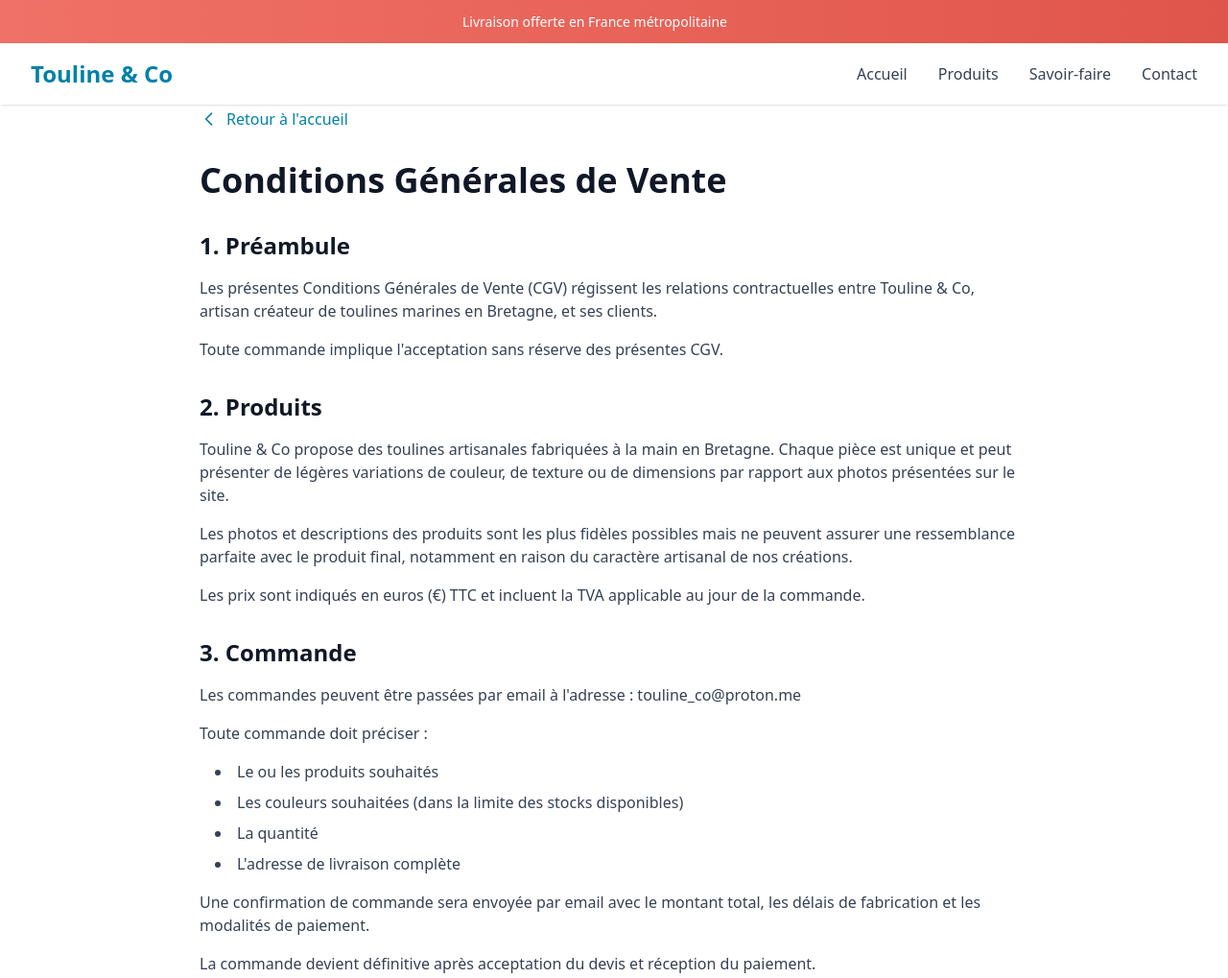
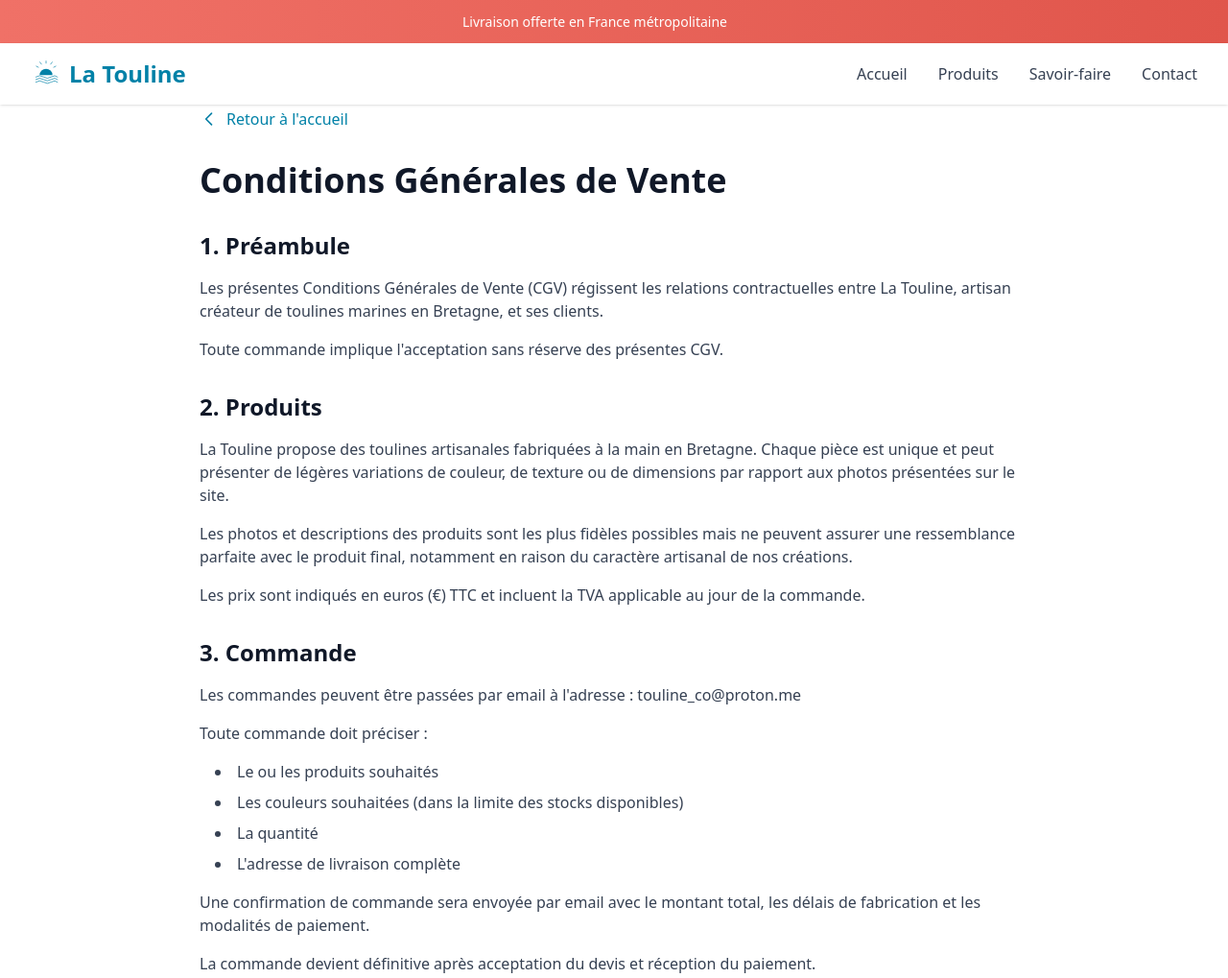
Before and after one commit to kevinbdx35/touline, an Astro site: page /touline/cgv in a window 1280 px wide. Shown: the top 1019 px of the page at 96% size. Built offline with nearby package versions, Linux system fonts and the light colour scheme; Astro itself is replaced by a stand-in of ours; some icons are missing.

Commit message:
rename site from Touline & Co to La Touline with sun/waves logo
Co-Authored-By: Claude Opus 4.6 <noreply@anthropic.com>

```diff
--- a/src/components/EmailLink.jsx
+++ b/src/components/EmailLink.jsx
@@ -23,7 +23,7 @@ const EmailLink = ({ className = '', children }) => {
     <a
       href={`mailto:${email}`}
       className={className}
-      aria-label="Envoyer un email à Touline & Co"
+      aria-label="Envoyer un email à La Touline"
     >
       {children || email}
     </a>
--- a/src/components/Footer.astro
+++ b/src/components/Footer.astro
@@ -8,7 +8,7 @@ const base = import.meta.env.BASE_URL;
     <div class="grid grid-cols-2 md:grid-cols-3 gap-6 sm:gap-8 mb-8">
       <!-- About -->
       <div class="col-span-2 md:col-span-1">
-        <h3 class="text-xl sm:text-2xl font-bold mb-3 sm:mb-4">Touline & Co</h3>
+        <h3 class="text-xl sm:text-2xl font-bold mb-3 sm:mb-4">La Touline</h3>
         <p class="text-sm sm:text-base text-gray-400">
           Artisan créateur de toulines marines depuis plus de 10 ans.
           Chaque pièce est unique et fabriquée à la main en Bretagne avec passion.
@@ -72,7 +72,7 @@ const base = import.meta.env.BASE_URL;
 
     <div class="border-t border-gray-800 pt-6 sm:pt-8 text-center">
       <p class="text-sm sm:text-base text-gray-400">
-        &copy; {currentYear} Touline & Co. Tous droits réservés. Fait avec passion ⚓
+        &copy; {currentYear} La Touline. Tous droits réservés. Fait avec passion ⚓
       </p>
     </div>
   </div>
--- a/src/components/Hero.astro
+++ b/src/components/Hero.astro
@@ -69,7 +69,7 @@ const base = import.meta.env.BASE_URL;
           <div class="absolute inset-4 rounded-full overflow-hidden shadow-2xl bg-gradient-to-br from-cream to-peach/30">
             <img
               src={`${base}img/monocolor.webp`}
-              alt="Touline artisanale faite main - Touline & Co"
+              alt="Touline artisanale faite main - La Touline"
               class="w-full h-full object-cover drop-shadow-xl"
               width="400"
               height="400"
--- a/src/components/Navbar.astro
+++ b/src/components/Navbar.astro
@@ -24,7 +24,20 @@ const navLinks = [
   <div class="max-w-7xl mx-auto px-4 sm:px-6 lg:px-8">
     <div class="flex justify-between items-center h-16">
       <div class="flex-shrink-0 flex items-center">
-        <a href={base} class="text-2xl font-bold text-primary">Touline & Co</a>
+        <a href={base} class="flex items-center gap-2 text-2xl font-bold text-primary">
+          <svg viewBox="0 0 120 100" class="w-8 h-7" fill="none" xmlns="http://www.w3.org/2000/svg">
+            <line x1="60" y1="8" x2="60" y2="0" stroke="currentColor" stroke-width="2.5" stroke-linecap="round"/>
+            <line x1="78" y1="12" x2="84" y2="4" stroke="currentColor" stroke-width="2.5" stroke-linecap="round"/>
+            <line x1="90" y1="24" x2="98" y2="20" stroke="currentColor" stroke-width="2.5" stroke-linecap="round"/>
+            <line x1="42" y1="12" x2="36" y2="4" stroke="currentColor" stroke-width="2.5" stroke-linecap="round"/>
+            <line x1="30" y1="24" x2="22" y2="20" stroke="currentColor" stroke-width="2.5" stroke-linecap="round"/>
+            <path d="M 35 55 A 25 25 0 0 1 85 55" fill="currentColor"/>
+            <path d="M 20 62 Q 35 52, 50 62 Q 65 72, 80 62 Q 95 52, 105 62" stroke="currentColor" stroke-width="2.5" fill="none" stroke-linecap="round"/>
+            <path d="M 20 72 Q 35 62, 50 72 Q 65 82, 80 72 Q 95 62, 105 72" stroke="currentColor" stroke-width="2.5" fill="none" stroke-linecap="round"/>
+            <path d="M 20 82 Q 35 72, 50 82 Q 65 92, 80 82 Q 95 72, 105 82" stroke="currentColor" stroke-width="2.5" fill="none" stroke-linecap="round"/>
+          </svg>
+          La Touline
+        </a>
       </div>
 
       <!-- Desktop Menu -->
--- a/src/components/Testimonials.astro
+++ b/src/components/Testimonials.astro
@@ -31,7 +31,7 @@ const testimonials = [
         Ce qu'ils en disent
       </h2>
       <p class="text-lg text-gray-600 max-w-2xl mx-auto">
-        Nos clients partagent leur expérience avec les toulines artisanales Touline & Co.
+        Nos clients partagent leur expérience avec les toulines artisanales La Touline.
       </p>
     </div>
 
--- a/src/data/products.js
+++ b/src/data/products.js
@@ -1,5 +1,5 @@
 /**
- * Product categories data for Touline & Co
+ * Product categories data for La Touline
  */
 export const categories = [
   {
--- a/src/layouts/Layout.astro
+++ b/src/layouts/Layout.astro
@@ -7,7 +7,7 @@ interface Props {
 }
 
 const {
-  title = "Touline & Co - Toulines Artisanales Fait Main | Décoration Maritime",
+  title = "La Touline - Toulines Artisanales Fait Main | Décoration Maritime",
   description = "Découvrez nos toulines artisanales confectionnées à la main selon les traditions maritimes. Monocolor, Bicolor, Tricolor - Créations uniques et personnalisables. Livraison en France.",
 } = Astro.props;
 
@@ -18,7 +18,7 @@ const currentUrl = `${siteUrl}${Astro.url.pathname.replace(base, '/')}`;
 const jsonLd = {
   "@context": "https://schema.org",
   "@type": "LocalBusiness",
-  "name": "Touline & Co",
+  "name": "La Touline",
   "description": "Artisan créateur de toulines marines artisanales fait main en Bretagne. Décoration maritime unique et personnalisable.",
   "url": siteUrl,
   "image": `${siteUrl}/og-image.jpg`,
@@ -52,22 +52,22 @@ const jsonLd = {
     <meta name="title" content={title} />
     <meta name="description" content={description} />
     <meta name="keywords" content="touline, touline artisanale, touline fait main, décoration maritime, noeud marin, artisanat français, touline personnalisée, décoration nautique, butoir de porte maritime" />
-    <meta name="author" content="Touline & Co" />
+    <meta name="author" content="La Touline" />
     <meta name="robots" content="index, follow" />
 
     <!-- Open Graph / Facebook -->
     <meta property="og:type" content="website" />
     <meta property="og:url" content={currentUrl} />
-    <meta property="og:title" content="Touline & Co - Toulines Artisanales Fait Main" />
+    <meta property="og:title" content="La Touline - Toulines Artisanales Fait Main" />
     <meta property="og:description" content="Créations uniques tissées avec passion. Chaque touline est confectionnée à la main selon les traditions maritimes ancestrales." />
     <meta property="og:image" content={`${siteUrl}/og-image.jpg`} />
     <meta property="og:locale" content="fr_FR" />
-    <meta property="og:site_name" content="Touline & Co" />
+    <meta property="og:site_name" content="La Touline" />
 
     <!-- Twitter -->
     <meta property="twitter:card" content="summary_large_image" />
     <meta property="twitter:url" content={currentUrl} />
-    <meta property="twitter:title" content="Touline & Co - Toulines Artisanales Fait Main" />
+    <meta property="twitter:title" content="La Touline - Toulines Artisanales Fait Main" />
     <meta property="twitter:description" content="Créations uniques tissées avec passion. Chaque touline est confectionnée à la main selon les traditions maritimes ancestrales." />
     <meta property="twitter:image" content={`${siteUrl}/og-image.jpg`} />
 
--- a/src/layouts/LegalLayout.astro
+++ b/src/layouts/LegalLayout.astro
@@ -11,7 +11,7 @@ const { title } = Astro.props;
 const base = import.meta.env.BASE_URL;
 ---
 
-<Layout title={`${title} - Touline & Co`} description={title}>
+<Layout title={`${title} - La Touline`} description={title}>
   <Navbar />
   <main class="pt-16">
     <div class="max-w-4xl mx-auto px-4 py-12">
--- a/src/pages/404.astro
+++ b/src/pages/404.astro
@@ -7,7 +7,7 @@ import Footer from '../components/Footer.astro';
 const base = import.meta.env.BASE_URL;
 ---
 
-<Layout title="Page non trouvée - Touline & Co">
+<Layout title="Page non trouvée - La Touline">
   <Navbar />
   <main class="pt-16 flex items-center justify-center min-h-[80vh]">
     <div class="text-center px-4">
--- a/src/pages/cgv.astro
+++ b/src/pages/cgv.astro
@@ -12,7 +12,7 @@ const today = new Date().toLocaleDateString('fr-FR');
       <h2 class="text-2xl font-bold text-gray-900 mb-4">1. Préambule</h2>
       <p class="mb-4">
         Les présentes Conditions Générales de Vente (CGV) régissent les relations contractuelles
-        entre Touline & Co, artisan créateur de toulines marines en Bretagne, et ses clients.
+        entre La Touline, artisan créateur de toulines marines en Bretagne, et ses clients.
       </p>
       <p>
         Toute commande implique l'acceptation sans réserve des présentes CGV.
@@ -22,7 +22,7 @@ const today = new Date().toLocaleDateString('fr-FR');
     <section>
       <h2 class="text-2xl font-bold text-gray-900 mb-4">2. Produits</h2>
       <p class="mb-4">
-        Touline & Co propose des toulines artisanales fabriquées à la main en Bretagne.
+        La Touline propose des toulines artisanales fabriquées à la main en Bretagne.
         Chaque pièce est unique et peut présenter de légères variations de couleur, de texture
         ou de dimensions par rapport aux photos présentées sur le site.
       </p>
@@ -63,7 +63,7 @@ const today = new Date().toLocaleDateString('fr-FR');
       <h2 class="text-2xl font-bold text-gray-900 mb-4">4. Prix et paiement</h2>
       <p class="mb-4">
         Les prix affichés sur le site sont valables au moment de la consultation.
-        Touline & Co se réserve le droit de modifier ses prix à tout moment.
+        La Touline se réserve le droit de modifier ses prix à tout moment.
       </p>
       <p class="mb-4">
         Le paiement peut s'effectuer par :
@@ -128,7 +128,7 @@ const today = new Date().toLocaleDateString('fr-FR');
         la réception du produit avec des photos à l'appui.
       </p>
       <p>
-        Touline & Co s'engage à remplacer ou rembourser tout produit défectueux.
+        La Touline s'engage à remplacer ou rembourser tout produit défectueux.
       </p>
     </section>
 
@@ -136,7 +136,7 @@ const today = new Date().toLocaleDateString('fr-FR');
       <h2 class="text-2xl font-bold text-gray-900 mb-4">8. Propriété intellectuelle</h2>
       <p>
         Tous les visuels, textes, designs et créations présentés sur le site sont la propriété
-        exclusive de Touline & Co. Toute reproduction ou utilisation sans autorisation est interdite.
+        exclusive de La Touline. Toute reproduction ou utilisation sans autorisation est interdite.
       </p>
     </section>
 
@@ -170,7 +170,7 @@ const today = new Date().toLocaleDateString('fr-FR');
     <section>
       <h2 class="text-2xl font-bold text-gray-900 mb-4">11. Contact</h2>
       <p class="mb-2">
-        <strong>Touline & Co</strong>
+        <strong>La Touline</strong>
       </p>
       <p class="mb-2">Email : touline_co@proton.me</p>
       <p>[À COMPLÉTER - Adresse postale et téléphone]</p>
--- a/src/pages/livraison-retours.astro
+++ b/src/pages/livraison-retours.astro
@@ -118,7 +118,7 @@ const today = new Date().toLocaleDateString('fr-FR');
         <li>Procéder au remboursement intégral (produit + frais de port)</li>
       </ul>
       <p class="text-sm text-gray-600">
-        Les frais de retour d'un produit défectueux sont pris en charge par Touline & Co.
+        Les frais de retour d'un produit défectueux sont pris en charge par La Touline.
       </p>
 
       <h3 class="text-xl font-semibold text-gray-900 mb-3">Échanges</h3>
--- a/src/pages/mentions-legales.astro
+++ b/src/pages/mentions-legales.astro
@@ -11,7 +11,7 @@ const today = new Date().toLocaleDateString('fr-FR');
     <section>
       <h2 class="text-2xl font-bold text-gray-900 mb-4">1. Informations sur l'entreprise</h2>
       <div class="space-y-2">
-        <p><strong>Raison sociale :</strong> Touline & Co</p>
+        <p><strong>Raison sociale :</strong> La Touline</p>
         <p><strong>Forme juridique :</strong> [À COMPLÉTER - ex: Auto-entrepreneur, SARL, etc.]</p>
         <p><strong>Numéro SIRET :</strong> [À COMPLÉTER]</p>
         <p><strong>Adresse du siège social :</strong> [À COMPLÉTER - Adresse complète en Bretagne]</p>
@@ -34,12 +34,12 @@ const today = new Date().toLocaleDateString('fr-FR');
       <h2 class="text-2xl font-bold text-gray-900 mb-4">3. Propriété intellectuelle</h2>
       <p class="mb-4">
         L'ensemble de ce site (structure, textes, images, graphismes, logos, vidéos, etc.)
-        est la propriété exclusive de Touline & Co, sauf mentions particulières.
+        est la propriété exclusive de La Touline, sauf mentions particulières.
       </p>
       <p class="mb-4">
         Toute reproduction, représentation, modification, publication, adaptation de tout ou partie
         des éléments du site, quel que soit le moyen ou le procédé utilisé, est interdite,
-        sauf autorisation écrite préalable de Touline & Co.
+        sauf autorisation écrite préalable de La Touline.
       </p>
       <p>
         Les photos de produits représentent des créations artisanales uniques.
@@ -75,12 +75,12 @@ const today = new Date().toLocaleDateString('fr-FR');
     <section>
       <h2 class="text-2xl font-bold text-gray-900 mb-4">6. Responsabilité</h2>
       <p class="mb-4">
-        Touline & Co s'efforce d'assurer au mieux l'exactitude et la mise à jour des informations
+        La Touline s'efforce d'assurer au mieux l'exactitude et la mise à jour des informations
         diffusées sur ce site. Toutefois, nous ne pouvons garantir l'exactitude, la précision ou
         l'exhaustivité des informations mises à disposition.
       </p>
       <p>
-        Touline & Co ne pourra être tenue responsable des dommages directs ou indirects
+        La Touline ne pourra être tenue responsable des dommages directs ou indirects
         résultant de l'utilisation de ce site.
       </p>
     </section>
--- a/src/pages/politique-confidentialite.astro
+++ b/src/pages/politique-confidentialite.astro
@@ -11,7 +11,7 @@ const today = new Date().toLocaleDateString('fr-FR');
     <section>
       <h2 class="text-2xl font-bold text-gray-900 mb-4">1. Introduction</h2>
       <p class="mb-4">
-        Touline & Co accorde une grande importance à la protection de vos données personnelles.
+        La Touline accorde une grande importance à la protection de vos données personnelles.
         Cette politique de confidentialité a pour objectif de vous informer sur la manière dont
         nous collectons, utilisons et protégeons vos données.
       </p>
@@ -24,7 +24,7 @@ const today = new Date().toLocaleDateString('fr-FR');
     <section>
       <h2 class="text-2xl font-bold text-gray-900 mb-4">2. Responsable du traitement</h2>
       <div class="space-y-2">
-        <p><strong>Raison sociale :</strong> Touline & Co</p>
+        <p><strong>Raison sociale :</strong> La Touline</p>
         <p><strong>Adresse :</strong> [À COMPLÉTER - Adresse complète]</p>
         <p><strong>Email :</strong> touline_co@proton.me</p>
         <p><strong>Téléphone :</strong> [À COMPLÉTER]</p>
@@ -92,7 +92,7 @@ const today = new Date().toLocaleDateString('fr-FR');
         Vos données personnelles sont destinées exclusivement à :
       </p>
       <ul class="list-disc list-inside space-y-2 ml-4 mb-4">
-        <li>Touline & Co (pour le traitement des commandes et des demandes)</li>
+        <li>La Touline (pour le traitement des commandes et des demandes)</li>
         <li>Nos prestataires de livraison (uniquement les informations nécessaires à la livraison)</li>
         <li>[À COMPLÉTER si vous utilisez d'autres prestataires]</li>
       </ul>
```
